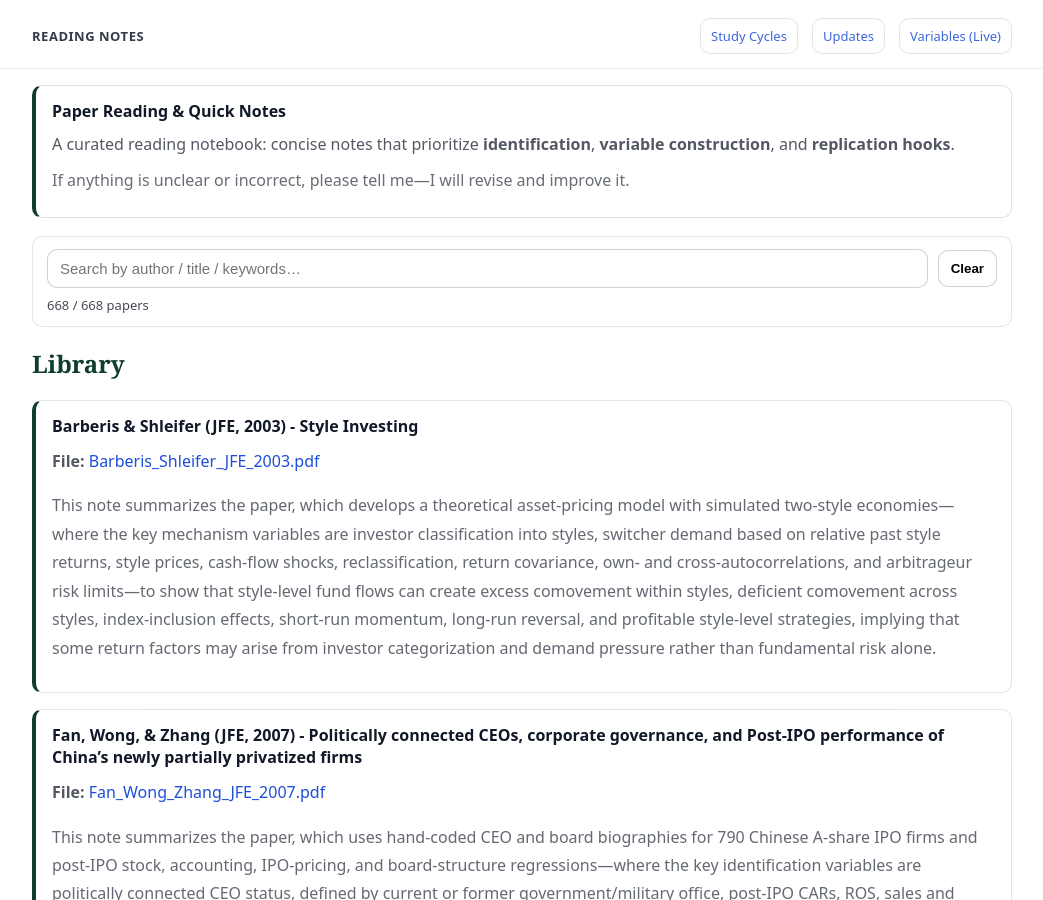
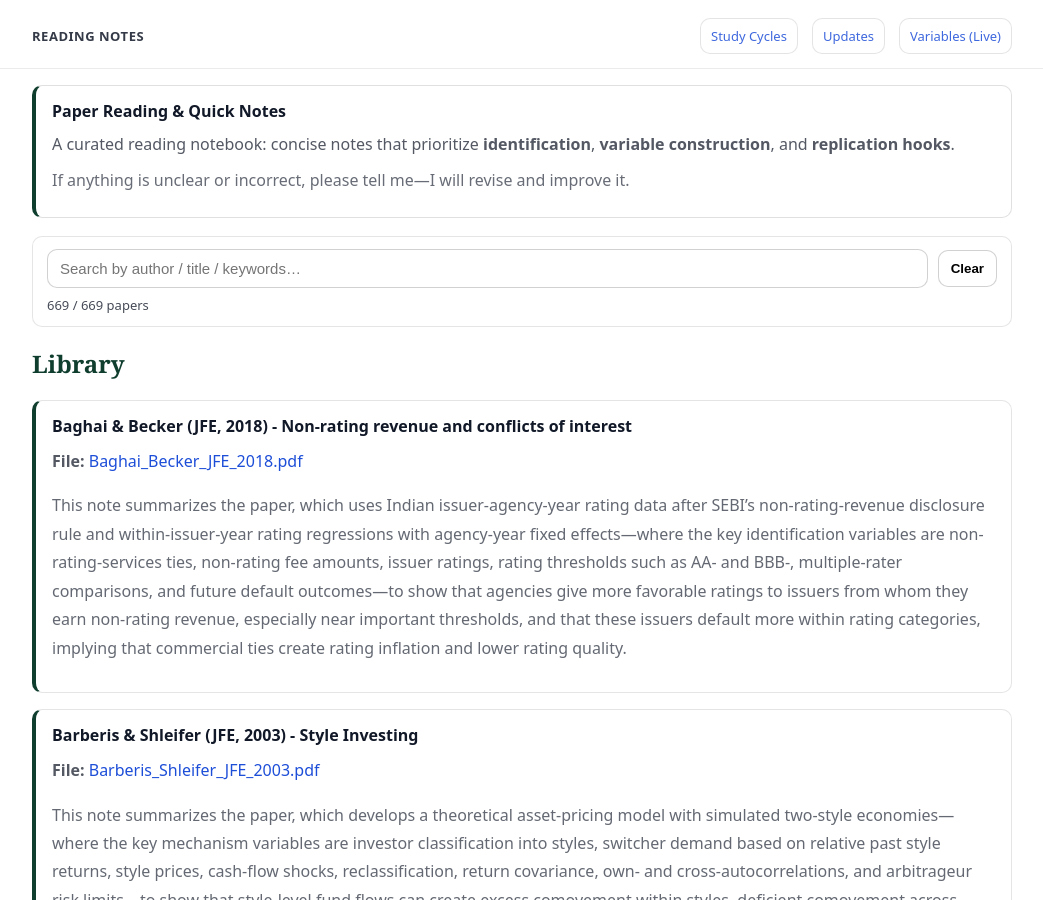
Before and after one commit to yaxinzn/study-archive, a Jekyll site: the page built from reading/index.md, in a window 1280 px wide and 900 px high. Shown: the whole window, without its empty margins (118-1161 px from the left). Built offline with Jekyll 4.4.1, drawn with Linux system fonts in a browser that asks for light colours.

Commit message:
Reading: add/update Baghai_Becker_JFE_2018.pdf

```diff
--- a/_data/reading.yml
+++ b/_data/reading.yml
@@ -1,3 +1,7 @@
+- title: "Baghai & Becker (JFE, 2018) - Non-rating revenue and conflicts of interest"
+  file: "Baghai_Becker_JFE_2018.pdf"
+  desc: "This note summarizes the paper, which uses Indian issuer-agency-year rating data after SEBI’s non-rating-revenue disclosure rule and within-issuer-year rating regressions with agency-year fixed effects—where the key identification variables are non-rating-services ties, non-rating fee amounts, issuer ratings, rating thresholds such as AA- and BBB-, multiple-rater comparisons, and future default outcomes—to show that agencies give more favorable ratings to issuers from whom they earn non-rating revenue, especially near important thresholds, and that these issuers default more within rating categories, implying that commercial ties create rating inflation and lower rating quality."
+
 - title: "Barberis & Shleifer (JFE, 2003) - Style Investing"
   file: "Barberis_Shleifer_JFE_2003.pdf"
   desc: "This note summarizes the paper, which develops a theoretical asset-pricing model with simulated two-style economies—where the key mechanism variables are investor classification into styles, switcher demand based on relative past style returns, style prices, cash-flow shocks, reclassification, return covariance, own- and cross-autocorrelations, and arbitrageur risk limits—to show that style-level fund flows can create excess comovement within styles, deficient comovement across styles, index-inclusion effects, short-run momentum, long-run reversal, and profitable style-level strategies, implying that some return factors may arise from investor categorization and demand pressure rather than fundamental risk alone."
```
Also changed, not shown: 1 other file.
